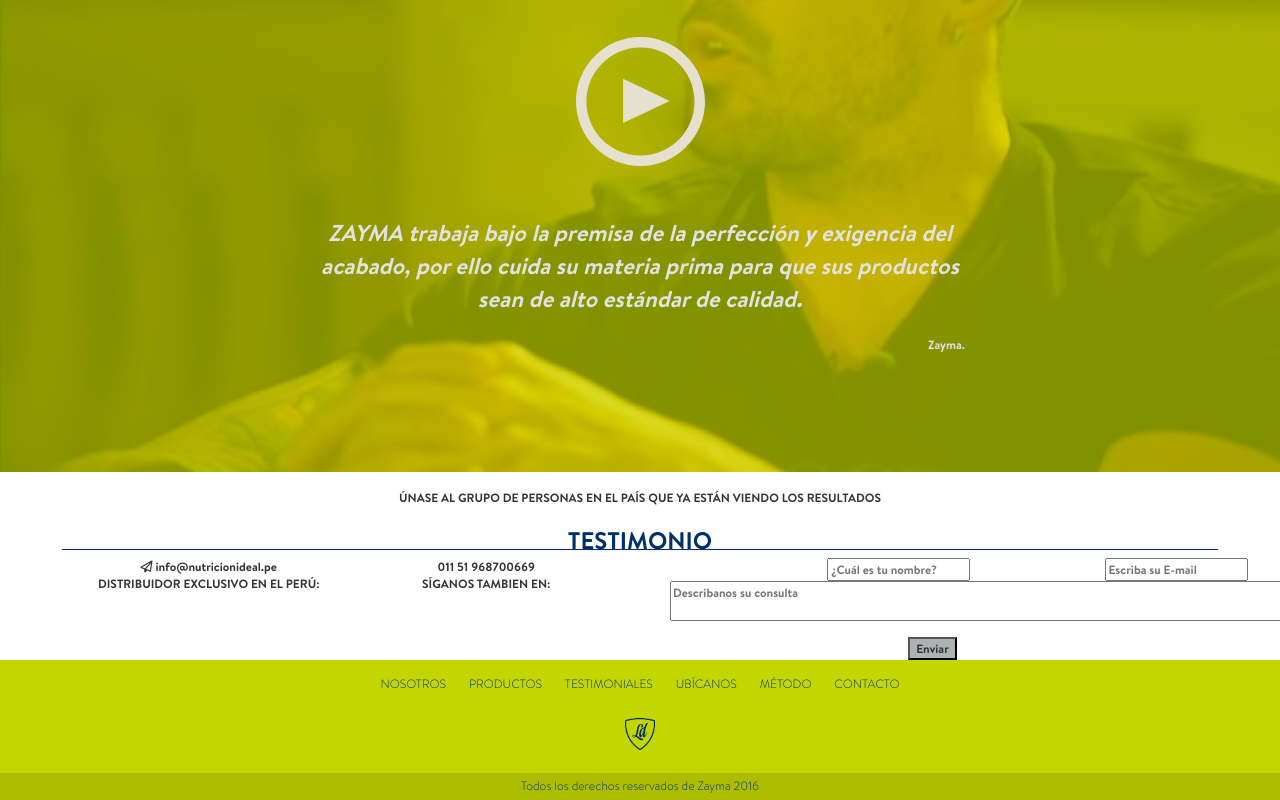
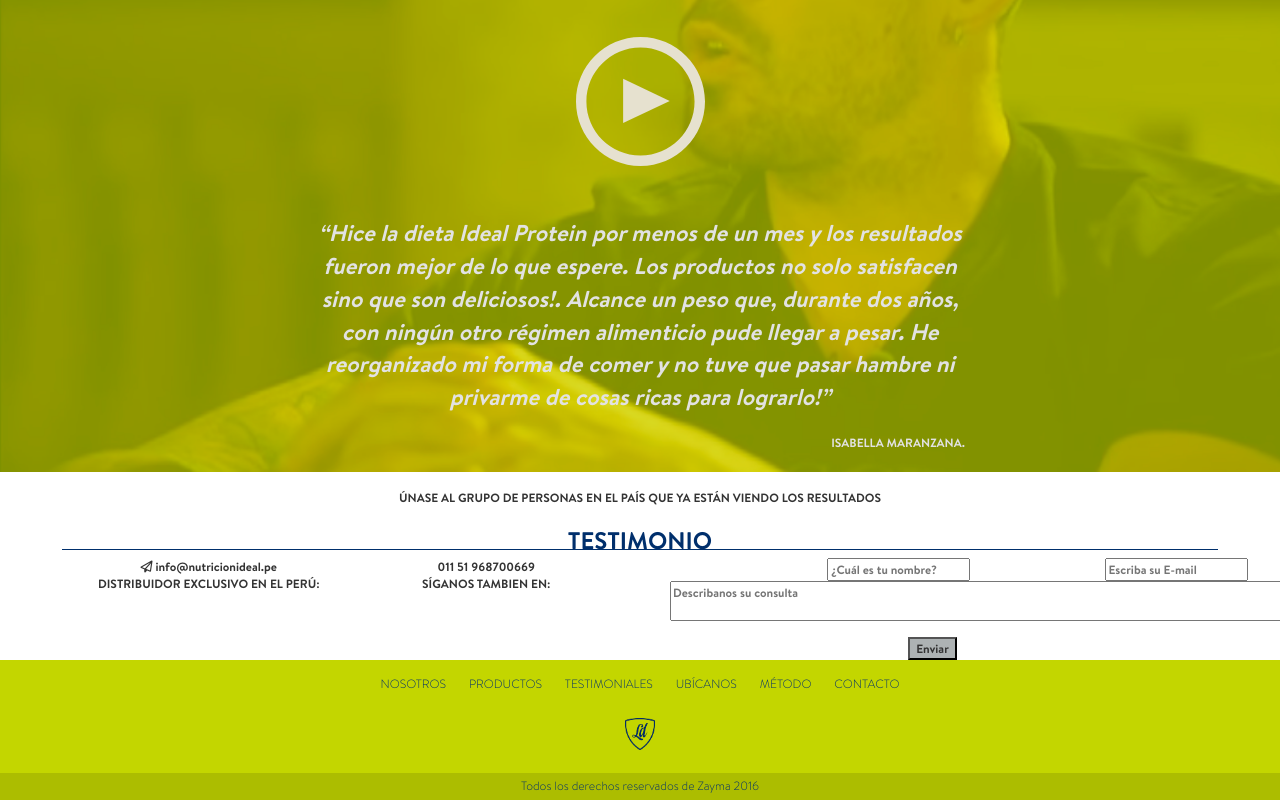
Before and after one commit to ecus/cv, a plain HTML site: page index.html in a window 1280 px wide. Shown: the part 2569-3369 px from the top of the page. Drawn offline with nearby package versions, Linux system fonts and the light colour scheme.

Commit message:
prueba home 4

```diff
--- a/index.html
+++ b/index.html
@@ -192,10 +192,10 @@
 				<br>
 				<div class="seccion_videos_contenedor_pensamiento_autor">
 					<p class="pensamiento">
-						ZAYMA trabaja bajo la premisa de la perfección y exigencia del acabado, por ello cuida su materia prima para que sus productos sean de alto estándar de calidad.
+						“Hice la dieta Ideal Protein por menos de un mes y los resultados fueron mejor de lo que espere. Los productos no solo satisfacen sino que son deliciosos!. Alcance un peso que, durante dos años, con ningún otro régimen alimenticio pude llegar a pesar. He reorganizado mi forma de comer y no tuve que pasar hambre ni privarme de cosas ricas para lograrlo!”
 					</p>
 					<p class="autor">
-						Zayma.
+						ISABELLA MARANZANA.
 					</p>
 				</div>
 
```
